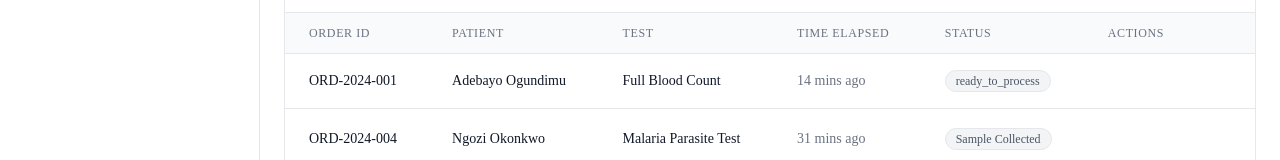
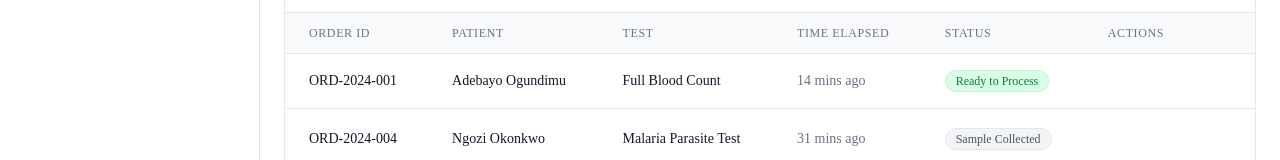
Before and after one commit to hassanismailtech/dxpay, a Next.js app in the folder frontend/diagnosticspay/: page /tech in a window 1280 px wide. Shown: the part 420-580 px from the top of the page. Built offline with nearby package versions, Linux system fonts and the light colour scheme.

Commit message:
fix: add ready_to_process to OrderStatusBadge mappings

```diff
--- a/frontend/diagnosticspay/src/entities/order/ui/OrderStatusBadge.tsx
+++ b/frontend/diagnosticspay/src/entities/order/ui/OrderStatusBadge.tsx
@@ -10,6 +10,7 @@ const statusMapping: Record<OrderStatus, string> = {
   'pending': 'Pending',
   'paid': 'Paid',
   'processing': 'Processing',
+  'ready_to_process': 'Ready to Process',
   'completed': 'Completed',
   'sample_collected': 'Sample Collected',
 };
```
